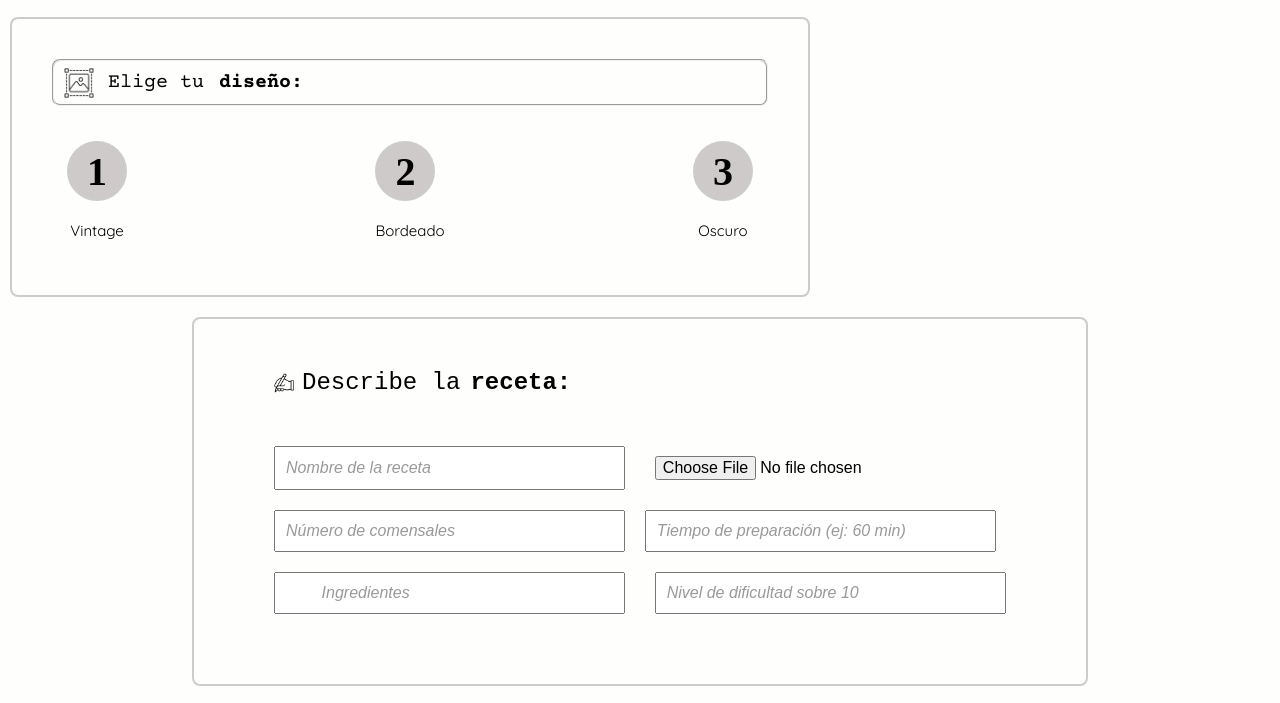
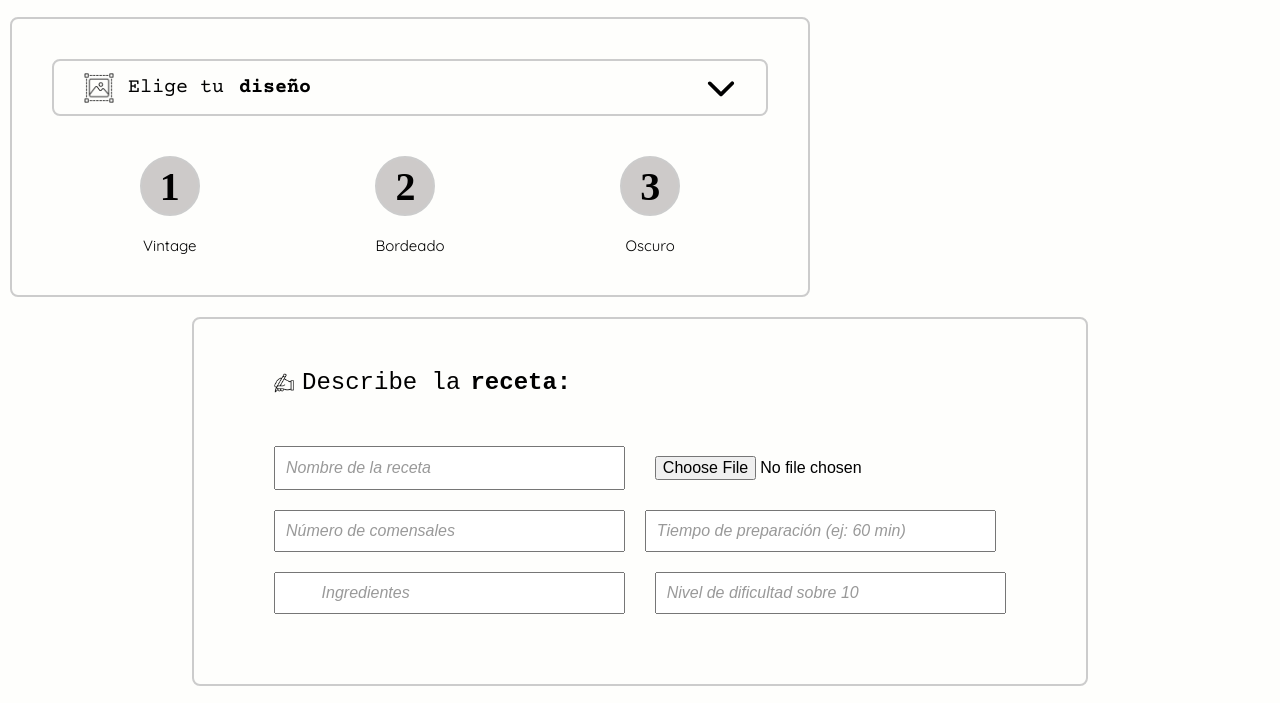
Before and after one commit to AlmuDiazMadramany/project-promo-b-module-2-team-1, a website built with Vite: page src/create.html in a window 1280 px wide. Shown: the part 1163-1866 px from the top of the page. Built offline with nearby package versions, Linux system fonts and the light colour scheme.

Commit message:
cambio input

```diff
--- a/src/partials/design.html
+++ b/src/partials/design.html
@@ -1,21 +1,29 @@
 
 <fieldset class="firstform-container" >
-    <fieldset class="form_desing">
-        <img  class="design_img" src="/images/design_black.png" alt="">
-        <p class="firstform-title">Elige tu <span class="highlight">diseño:</span></p>
+    <fieldset class="form_design">
+        <div class="form_desing_text">
+            <img  class="design_img" src="/images/design_black.png" alt="">
+            <p class="firstform-title">Elige tu <span class="highlight">diseño</span></p>
+        </div>
+        <a href="#options_design"><img class="btn_down" src="/images/chevron-down-solid.svg" alt=""></a>
     </fieldset>
-    <div class="div_design">
-        <div class="desgin_options">
-        <a href="" class="option-circle" id="field2">1</a>
-        <span class="option-text">Vintage</span></div>
+    <div class="div_design" id="options_design">
+        <label class="design_options">
+            <input type="radio" name="design" value="vintage" id="field2" class="input_hidden">
+            <div class="option-circle">1</div>
+            <span class="option-text">Vintage</span>
+        </label>
+        <label class="design_options">
+            <input type="radio" name="design" value="bordeado" id="field2" class="input_hidden">
+            <div class="option-circle">2</div>
+            <span class="option-text">Bordeado</span>
+        </label>
+        <label class="design_options">
+            <input type="radio" name="design" value="fondo-oscuro" id="field2" class="input_hidden">
+            <div class="option-circle">3</div>
+            <span class="option-text">Oscuro</span>
+        </label>
 
-        <div class="desgin_options">
-        <a href="" class="option-circle" id="field2">2</a>
-        <span class="option-text">Bordeado</span></div>
-
-        <div class="desgin_options">
-        <a href="" class="option-circle" id="field2">3</a>
-        <span class="option-text">Oscuro</span></div>
     </div>
 <!--podemos poner a o necesitamos poner inputs para seleccionar el diseño de la targeta?-->
     </fieldset>
--- a/src/scss/layout/_design.scss
+++ b/src/scss/layout/_design.scss
@@ -8,7 +8,16 @@
 
 }
 
-.form_desing {
+.form_design{
+    width: 100%;
+    display: flex;
+    justify-content: space-between;
+    align-items: center;
+    border: 2px solid #ccc;
+    border-radius: 8px;
+    padding: 5px 20px;
+}
+.form_desing_text {
     display: flex;
     flex-direction: row;
     padding: 5px;
@@ -22,7 +31,7 @@
     font-weight: 100;
     padding: 5px;
     display: flex;
-    align-items: center;
+
 }
 
 
@@ -41,15 +50,22 @@
 
 }
 
+.btn_down {
+    width: 30px;
+    margin-right: 10px;
+    align-items: center;
+}
 
 /* Contenedor de opciones de diseño */
 .div_design {
     display: flex;
-    justify-content: space-between;
-    margin-top: 20px;
+    justify-content: space-around;
+    margin-top: 40px;
 }
 
-
+.input_hidden {
+    display: none;
+}
 
 /* Texto de las opciones */
 .desgin_options{
```
Also changed, not shown: public/images/chevron-down-solid.svg (added).
